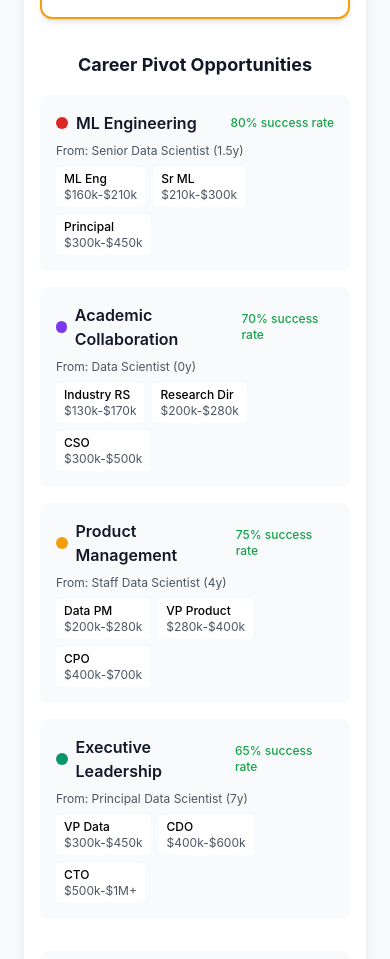
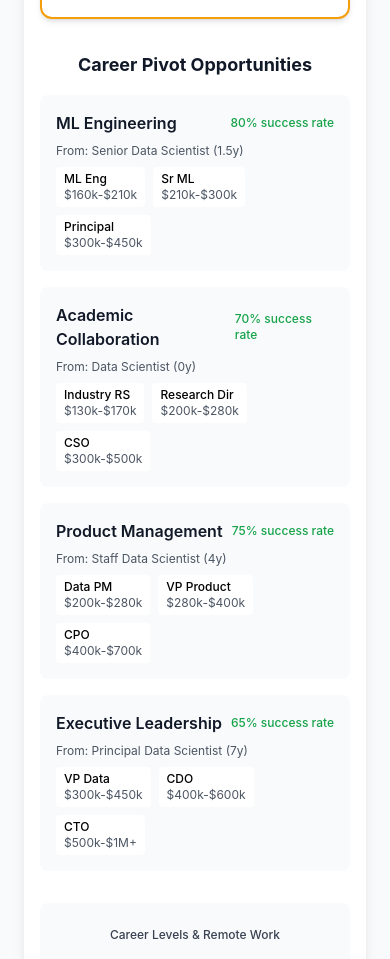
Before and after one commit to gauravgoyal355/IndustryCareerGuide, a Next.js app: page /careerMap in a window 390 px wide. Shown: the part 1607-2566 px from the top of the page. Built offline with nearby package versions, Linux system fonts and the light colour scheme.

Commit message:
Remove colored dots from mobile pivot tiles to avoid legend confusion

```diff
--- a/components/DynamicCareerTimeline.js
+++ b/components/DynamicCareerTimeline.js
@@ -527,10 +527,6 @@ const DynamicCareerTimeline = ({ careerKey, interactive = true, showPivots = tru
             {pivotOpportunities.map((pivot, index) => (
               <div key={index} className="bg-gray-50 rounded-lg p-4">
                 <div className="flex items-center mb-2">
-                  <div
-                    className="w-3 h-3 rounded-full mr-2"
-                    style={{ backgroundColor: pivot.color }}
-                  ></div>
                   <h5 className="font-semibold text-gray-900">{pivot.branchName}</h5>
                   <span className="ml-auto text-xs text-green-600 font-medium">
                     {pivot.transitionSuccess} success rate
```
